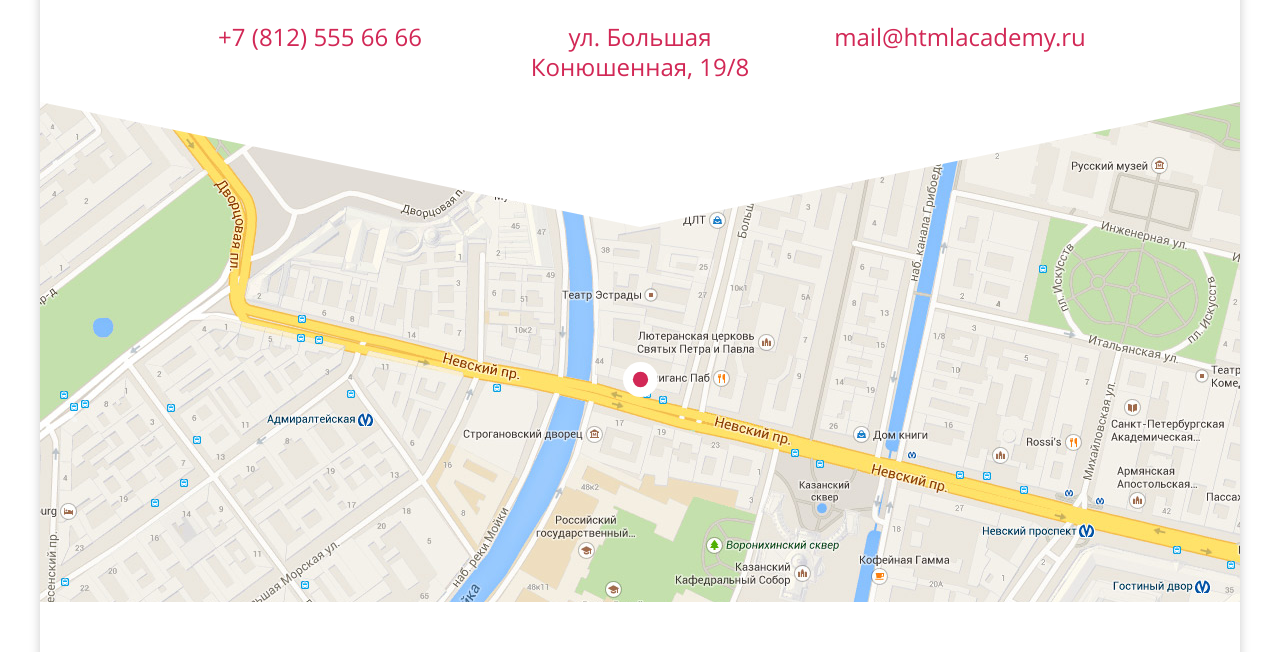
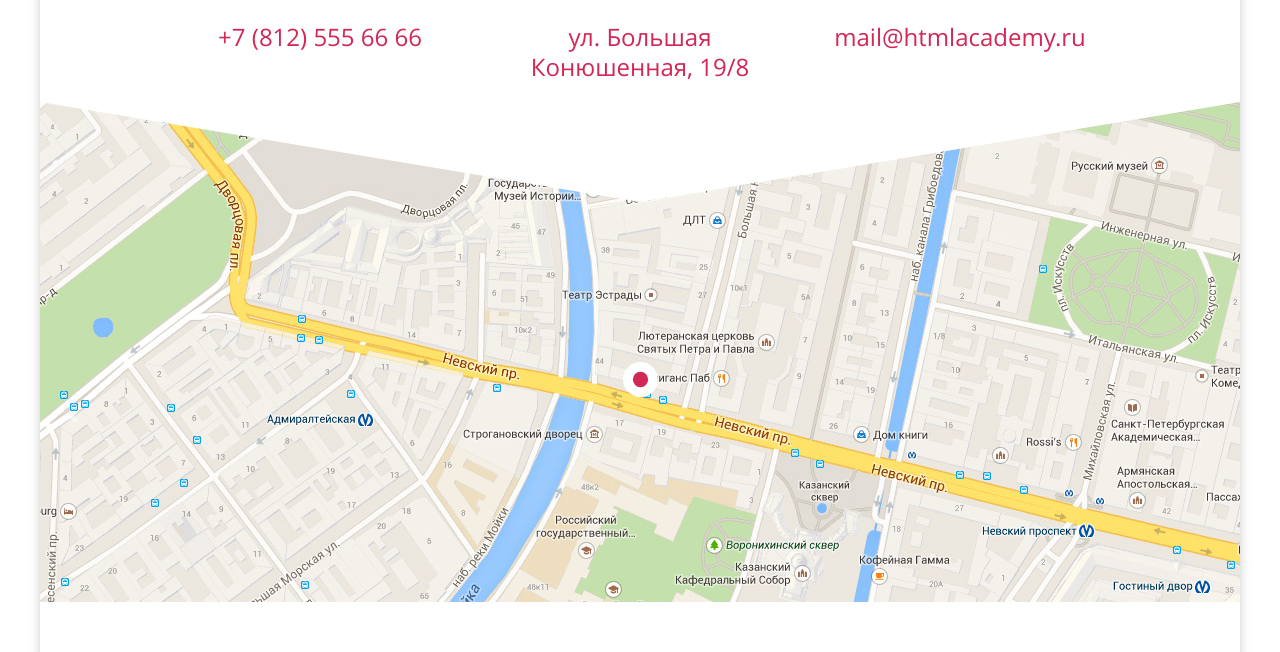
Before and after one commit to IgorViV/Pink, a website: page source/index.html in a window 1280 px wide. Shown: the part 3419-4071 px from the top of the page. Drawn offline with nearby package versions, Linux system fonts and the light colour scheme; files that its build step writes are made by us from their sources.

Commit message:
Исправляет верстку блока map на странице index.html

```diff
--- a/source/index.html
+++ b/source/index.html
@@ -231,6 +231,9 @@
         <section class="map">
           <h2 class="visually-hidden">Мы на карте</h2>
           <div id="yandex-map"></div>
+          <svg class="map__visor" width="595.28px" height="61.905px" viewBox="0 0 595.28 61.905" preserveAspectRatio="none">
+            <polygon fill="#ffffff" points="297.64,61.905 0,0 595.28,0 "/>
+          </svg>
         </section>
       </main>
       <footer class="page-footer page-footer--hidden">
--- a/source/less/blocks/contacts.less
+++ b/source/less/blocks/contacts.less
@@ -73,7 +73,6 @@
     padding-left: 20px;
     padding-right: 20px;
     padding-bottom: 25px;
-    // font-family: "Open Sans";
   }
 
   .contacts__header {
--- a/source/less/blocks/main.less
+++ b/source/less/blocks/main.less
@@ -9,8 +9,8 @@
 }
 
 @media (min-width: @desktop-width) {
-  .main {
-    // width: 960px;
+  .main--photo {
+    width: 960px;
     .center();
   }
 }
--- a/source/less/blocks/map.less
+++ b/source/less/blocks/map.less
@@ -5,20 +5,15 @@
   background-image: url("../img/icon-map-marker.svg"), url("../img/bg-map-mobile@1x.png");
   background-position: center 97px, center bottom;
   background-repeat: no-repeat;
+}
 
-  &::after {
+.map__visor {
   position: absolute;
-    content: "";
   top: 0;
-    right: 0;
+  left: 0;
   z-index: 10;
   width: 100%;
   height: 35px;
-    background-size: cover;
-    background-image: url("../img/bg-triangle-white-footer.svg");
-    background-position: center;
-    background-repeat: no-repeat;
-  }
 }
 
 @media (min-width: @tablet-width) {
@@ -27,10 +22,15 @@
     background-size: 35px 35px, auto;
     background-image: url("../img/icon-map-marker.svg"), url("../img/bg-map-tablet@1x.jpg");
     background-position: center 192px, center -347px;
+  }
 
-    &::after {
+  .map__visor {
+    position: absolute;
+    top: 0;
+    left: 0;
+    z-index: 10;
+    width: 100%;
     height: 68px;
-    }
   }
 }
 
@@ -40,12 +40,14 @@
     background-size: 35px 35px, auto;
     background-image: url("../img/icon-map-marker.svg"), url("../img/bg-map-desktop@1x.jpg");
     background-position: center 260px, center -280px;
+  }
 
-    &::after {
-      height: 125px;
-      background-size: 100%;
-      background-image: url("../img/bg-triangle-white-footer.svg");
-      background-position: center;
+  .map__visor {
+    position: absolute;
+    top: 0;
+    left: 0;
+    z-index: 10;
+    width: 100%;
+    height: 100px;
   }
 }
-}
```
Also changed, not shown: source/photo.html (+1 -1 lines). Lines whose indentation alone changed are shown as unchanged.
